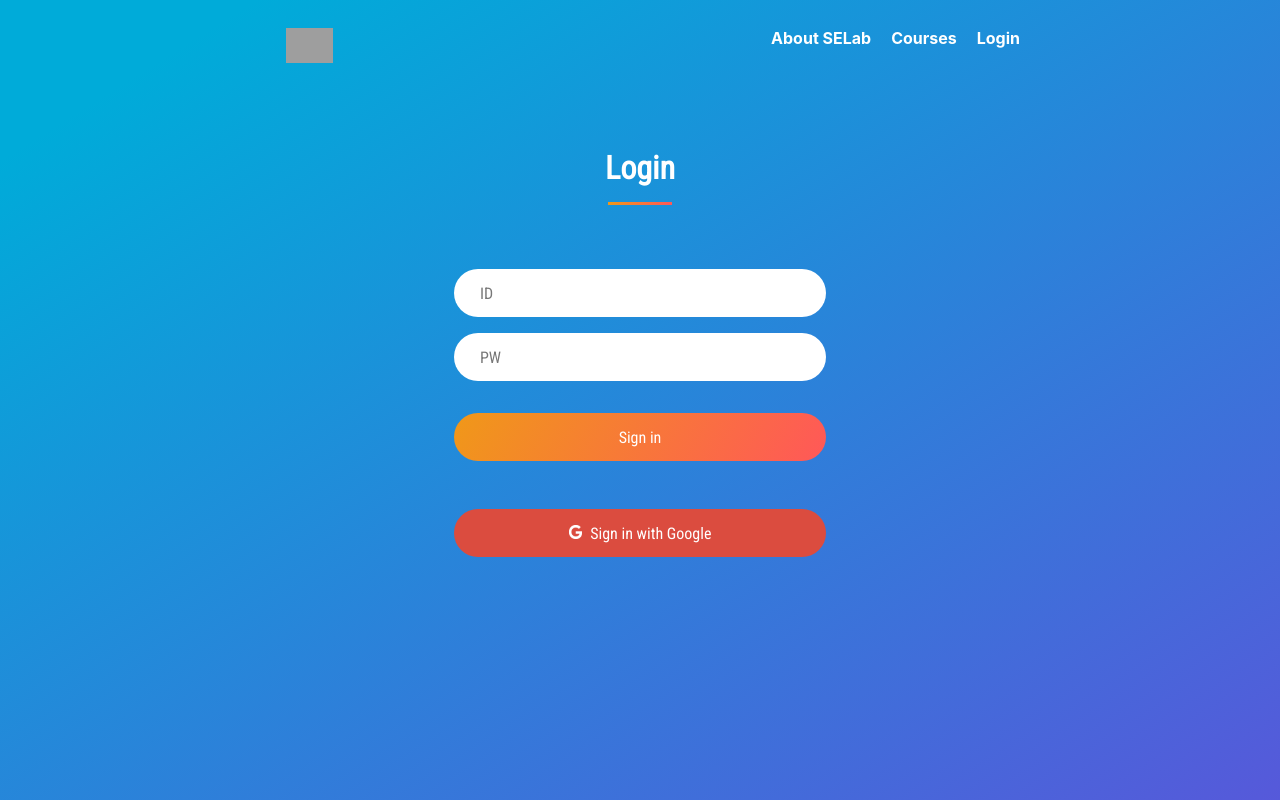
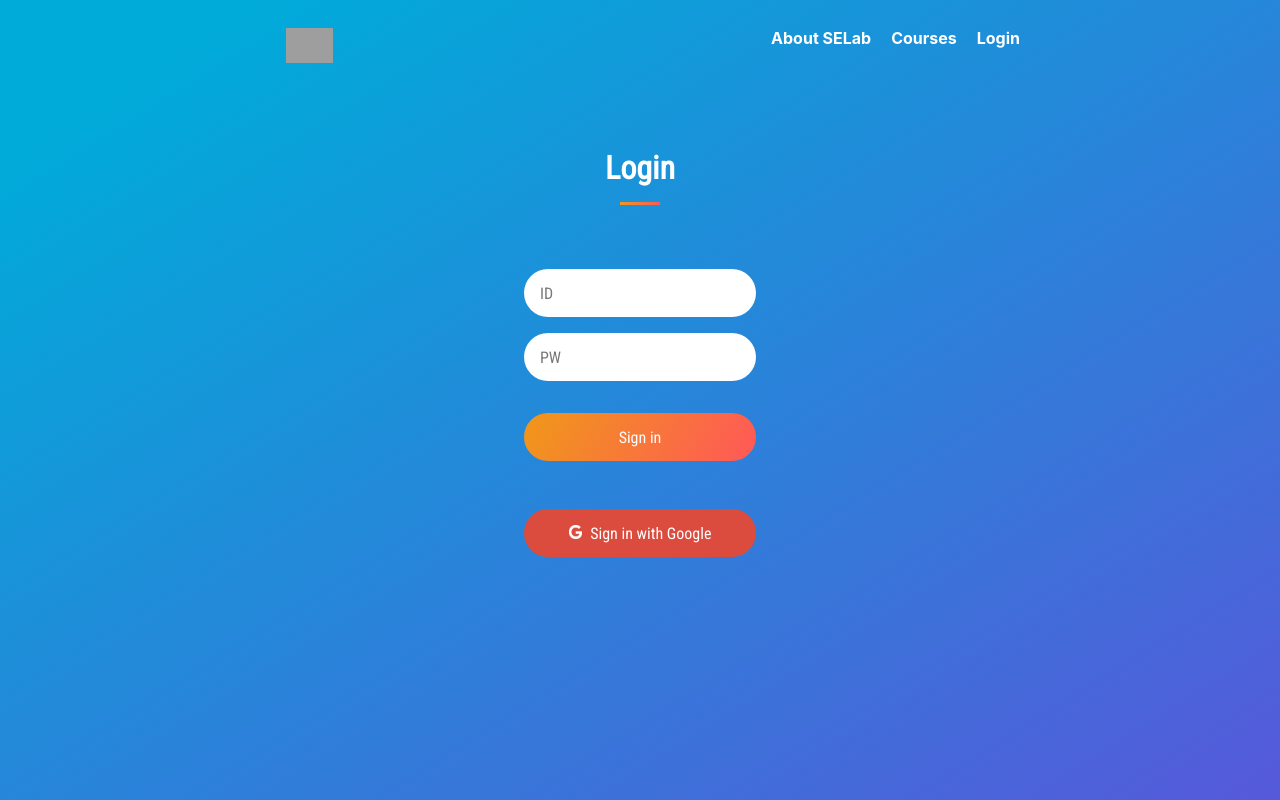
Before and after one commit to yjnim/webappdev_tp, a React (Create React App) app in the folder sel-front/: page /Login in a window 1280 px wide. Built offline with nearby package versions, Linux system fonts and the light colour scheme; grey boxes are pictures that could not be loaded.

Commit message:
로그인페이지 수정

```diff
--- a/sel-front/src/css/App.scss
+++ b/sel-front/src/css/App.scss
@@ -13,7 +13,7 @@
 $timing: 700ms;
 
 .trans {
-  width: 80vw;
+  width: 100vw;
   margin: 0 auto;
   transition: $timing;
   transition-timing-function: ease;
--- a/sel-front/src/css/Login.css
+++ b/sel-front/src/css/Login.css
@@ -11,17 +11,18 @@ h1 {
 
 hr {
   margin: 15px auto 8vh auto;
-  width: 5vw;
+  width: 5vh;
   height: 3px;
   border: none;
   background: linear-gradient(-60deg, #ff5858 0%, #f09819 100%);
 }
 
 .Login-input-div {
-  width: 25vw;
+  min-width: 25vh;
+  width: 25vh;
   height: 6vh;
   margin: 2vh auto 15px auto;
-  padding: 0 2vw;
+  padding: 0 2vh;
   background-color: #FFF;
   border-radius: 7.5vh;
   display: flex;
@@ -29,7 +30,8 @@ hr {
 }
 
 .Login-button-div {
-  width: 29vw;
+  min-width: 29vh;
+  width: 29vh;
   height: 6vh;
   margin: 4vh auto 15px auto;
   background: linear-gradient(-60deg, #ff5858 0%, #f09819 100%);
@@ -43,10 +45,15 @@ hr {
   width: 30px;
   text-align: justify;
   color: #777777;
+  padding-right: 10px;
 }
 
 .Login-input {
+  min-width: calc(22vh-40px);
+  width: calc(22vh-40px);
+  height: 3vh;
   border: none;
+  background-color: rgba(0,0,0,0);
 }
 
 .Login-input:focus {
@@ -54,7 +61,8 @@ hr {
 }
 
 .Login-button {
-  width: 29vw;
+  min-width: 29vh;
+  width: 29vh;
   height: 6vh;
   border-radius: 7.5vh;
   border: none;
@@ -62,6 +70,7 @@ hr {
   color: #FFF;
   font-size: 2vh;
   font-family: 'Roboto Condensed';
+  text-align: center;
 }
 
 .Login-button-div:hover, .Login-google-div:hover {
@@ -73,7 +82,8 @@ hr {
 }
 
 .Login-google-div {
-  width: 29vw;
+  min-width: 29vh;
+  width: 29vh;
   height: 6vh;
   margin: 6vh auto 15px auto;
   background: #db4c3f;
--- a/sel-front/src/routes/Login.js
+++ b/sel-front/src/routes/Login.js
@@ -25,7 +25,7 @@ class Login extends Component {
                       </button>
                     </div>
                     <div className="Login-google-div">
-                      <button type="submit" className="Login-button">
+                      <button className="Login-button">
                         <img src={ Glogo } className="Glogo-img"></img>Sign in with Google
                       </button>
                     </div>
```
